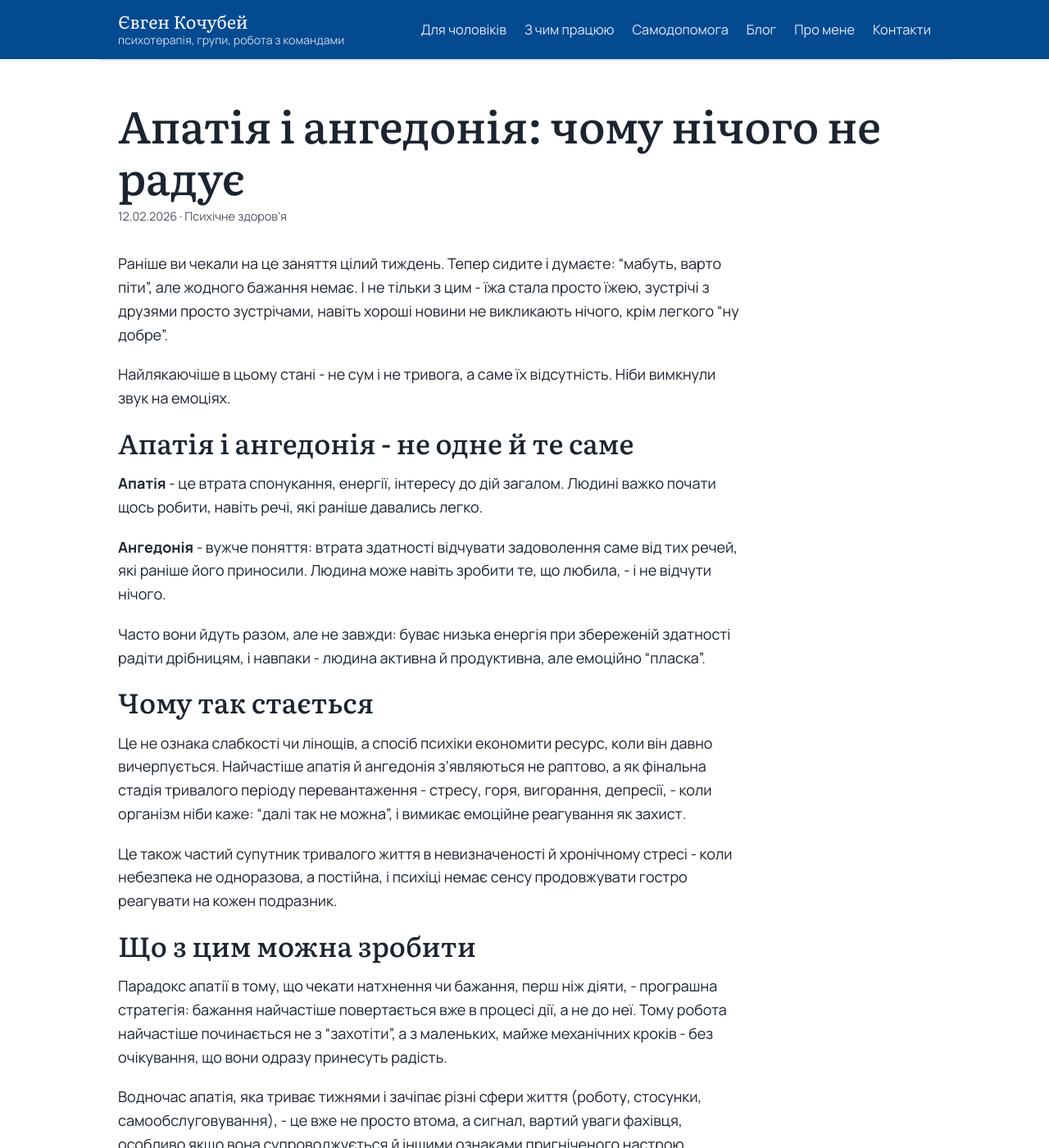
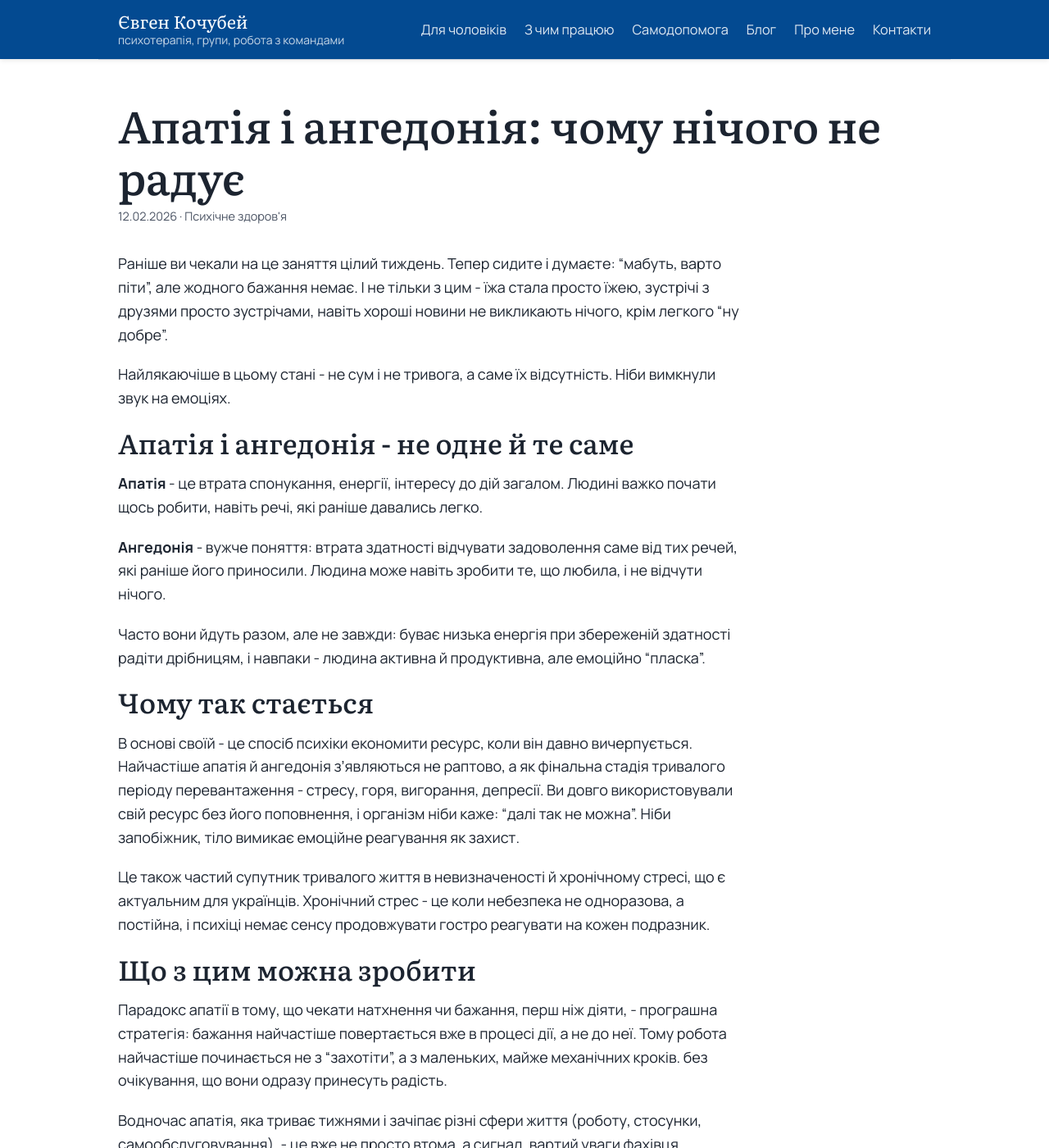
Before and after one commit to cobchik/yevhenkochubei-site, a Jekyll site: the page built from _posts/2026-02-12-apatiya-angedoniya.md, in a window 1280 px wide and 1400 px high. Shown: the whole window at 82% size. Built offline with Jekyll 4.4.1, drawn with Linux system fonts in a browser that asks for light colours.

Commit message:
Shorter page titles for search results (site title "Євген Кочубей"); includes Yevhen's edits to the apathy post
Co-Authored-By: Claude Opus 5.5 <noreply@anthropic.com>

```diff
--- a/_config.yml
+++ b/_config.yml
@@ -1,4 +1,4 @@
-title: "Євген Кочубей — психолог, гештальт-психотерапевт"
+title: "Євген Кочубей"
 description: "Індивідуальна психотерапія онлайн та у Києві. Допомога чоловікам у кризі сенсу, а також з тривогою, депресією та стосунками."
 url: "https://yevhenkochubei.com.ua"
 lang: uk
--- a/_posts/2026-02-12-apatiya-angedoniya.md
+++ b/_posts/2026-02-12-apatiya-angedoniya.md
@@ -12,19 +12,19 @@ excerpt: "Улюблене заняття більше не тішить, зус
 
 **Апатія** - це втрата спонукання, енергії, інтересу до дій загалом. Людині важко почати щось робити, навіть речі, які раніше давались легко.
 
-**Ангедонія** - вужче поняття: втрата здатності відчувати задоволення саме від тих речей, які раніше його приносили. Людина може навіть зробити те, що любила, - і не відчути нічого.
+**Ангедонія** - вужче поняття: втрата здатності відчувати задоволення саме від тих речей, які раніше його приносили. Людина може навіть зробити те, що любила, і не відчути нічого.
 
 Часто вони йдуть разом, але не завжди: буває низька енергія при збереженій здатності радіти дрібницям, і навпаки - людина активна й продуктивна, але емоційно "пласка".
 
 ## Чому так стається
 
-Це не ознака слабкості чи лінощів, а спосіб психіки економити ресурс, коли він давно вичерпується. Найчастіше апатія й ангедонія зʼявляються не раптово, а як фінальна стадія тривалого періоду перевантаження - стресу, горя, вигорання, депресії, - коли організм ніби каже: "далі так не можна", і вимикає емоційне реагування як захист.
+В основі своїй - це спосіб психіки економити ресурс, коли він давно вичерпується. Найчастіше апатія й ангедонія зʼявляються не раптово, а як фінальна стадія тривалого періоду перевантаження - стресу, горя, вигорання, депресії. Ви довго використовували свій ресурс без його поповнення, і організм ніби каже: "далі так не можна". Ніби запобіжник, тіло вимикає емоційне реагування як захист.
 
-Це також частий супутник тривалого життя в невизначеності й хронічному стресі - коли небезпека не одноразова, а постійна, і психіці немає сенсу продовжувати гостро реагувати на кожен подразник.
+Це також частий супутник тривалого життя в невизначеності й хронічному стресі, що є актуальним для українців. Хронічний стрес - це коли небезпека не одноразова, а постійна, і психіці немає сенсу продовжувати гостро реагувати на кожен подразник.
 
 ## Що з цим можна зробити
 
-Парадокс апатії в тому, що чекати натхнення чи бажання, перш ніж діяти, - програшна стратегія: бажання найчастіше повертається вже в процесі дії, а не до неї. Тому робота найчастіше починається не з "захотіти", а з маленьких, майже механічних кроків - без очікування, що вони одразу принесуть радість.
+Парадокс апатії в тому, що чекати натхнення чи бажання, перш ніж діяти, - програшна стратегія: бажання найчастіше повертається вже в процесі дії, а не до неї. Тому робота найчастіше починається не з "захотіти", а з маленьких, майже механічних кроків. без очікування, що вони одразу принесуть радість.
 
 Водночас апатія, яка триває тижнями і зачіпає різні сфери життя (роботу, стосунки, самообслуговування), - це вже не просто втома, а сигнал, вартий уваги фахівця, особливо якщо вона супроводжується й іншими ознаками пригніченого настрою.
 
```
Also changed, not shown: choloviky.md (+1 -1 lines), dlya-kompaniy.md (+1 -1 lines), z-chym-pratsiuiu.md (+1 -1 lines).
